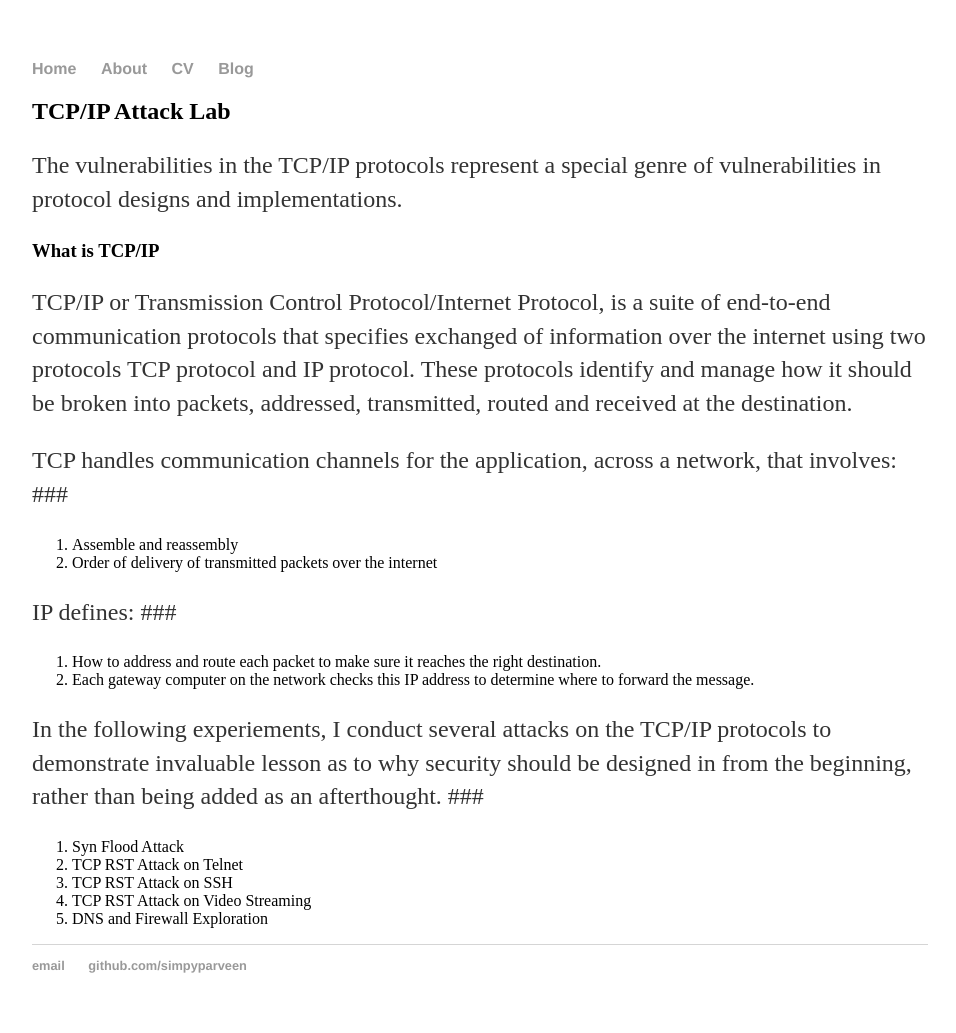
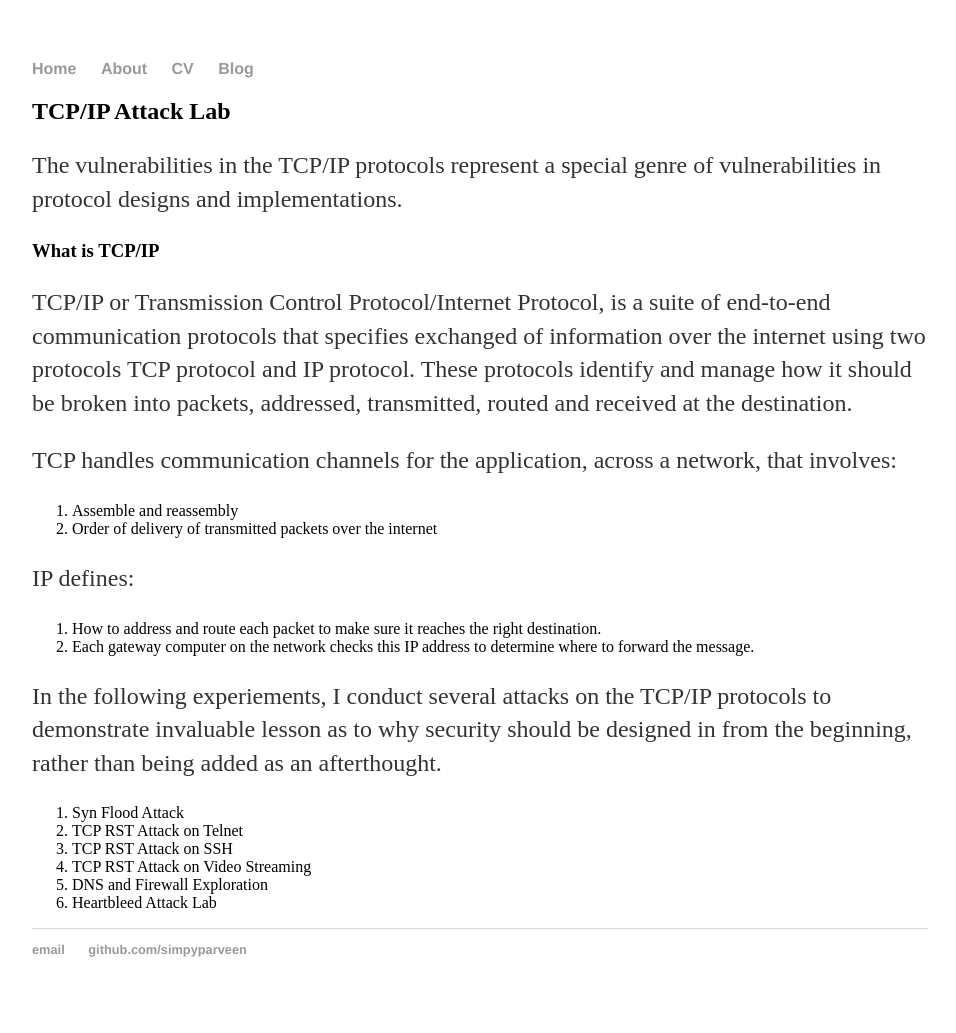
Before and after one commit to simpyparveen/simpyparveen.github.io, a Jekyll site: the page built from _posts/2021-03-14-Network Security.md, in a window 1280 px wide. Shown: the whole page, without its empty margins (160-1116 px from the left). Built offline with Jekyll 4.4.1, drawn with Linux system fonts in a browser that asks for light colours; our own code applies the rules of GitHub Pages for plain Markdown files.

Commit message:
Update 2021-03-14-Network Security.md

```diff
--- a/_posts/2021-03-14-Network Security.md
+++ b/_posts/2021-03-14-Network Security.md
@@ -6,19 +6,20 @@ The vulnerabilities in the TCP/IP protocols represent a special genre of vulnera
 TCP/IP or Transmission Control Protocol/Internet Protocol, is a suite of end-to-end communication protocols that specifies exchanged of information over the internet using two protocols TCP protocol and IP protocol. These protocols identify and manage how it should be broken into packets, addressed, transmitted, routed and received at the destination.
 
 TCP handles communication channels for the application, across a network, that involves:
-###
+
   1. Assemble and reassembly
   2. Order of delivery of transmitted packets over the internet
 
 IP defines:
-###
+
   1. How to address and route each packet to make sure it reaches the right destination.
   2. Each gateway computer on the network checks this IP address to determine where to forward the message.
 
 In the following experiements, I conduct several attacks on the TCP/IP protocols to demonstrate invaluable lesson as to why security should be designed in from the beginning, rather than being added as an afterthought.
-###
+
   1. Syn Flood Attack
   2. TCP RST Attack on Telnet
   3. TCP RST Attack on SSH
   4. TCP RST Attack on Video Streaming
   5. DNS and Firewall Exploration
+  6. Heartbleed Attack Lab
```
